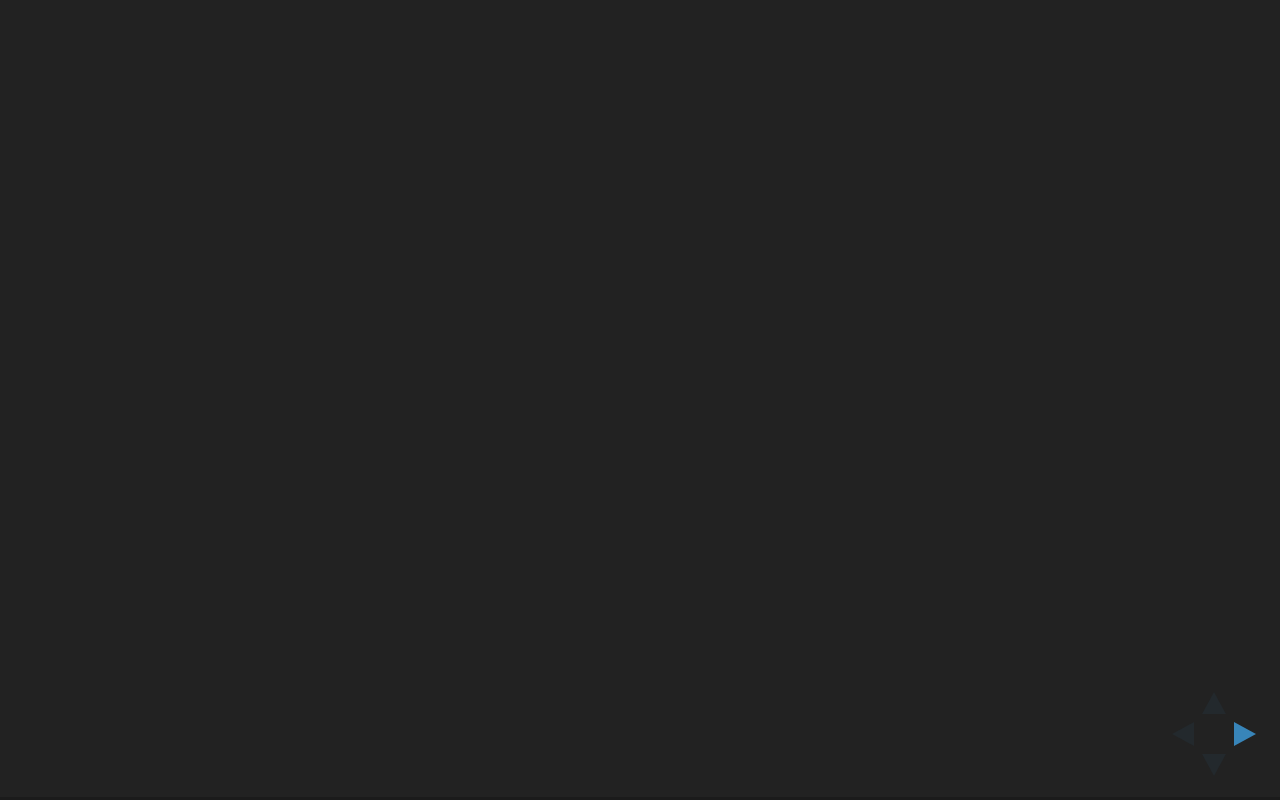
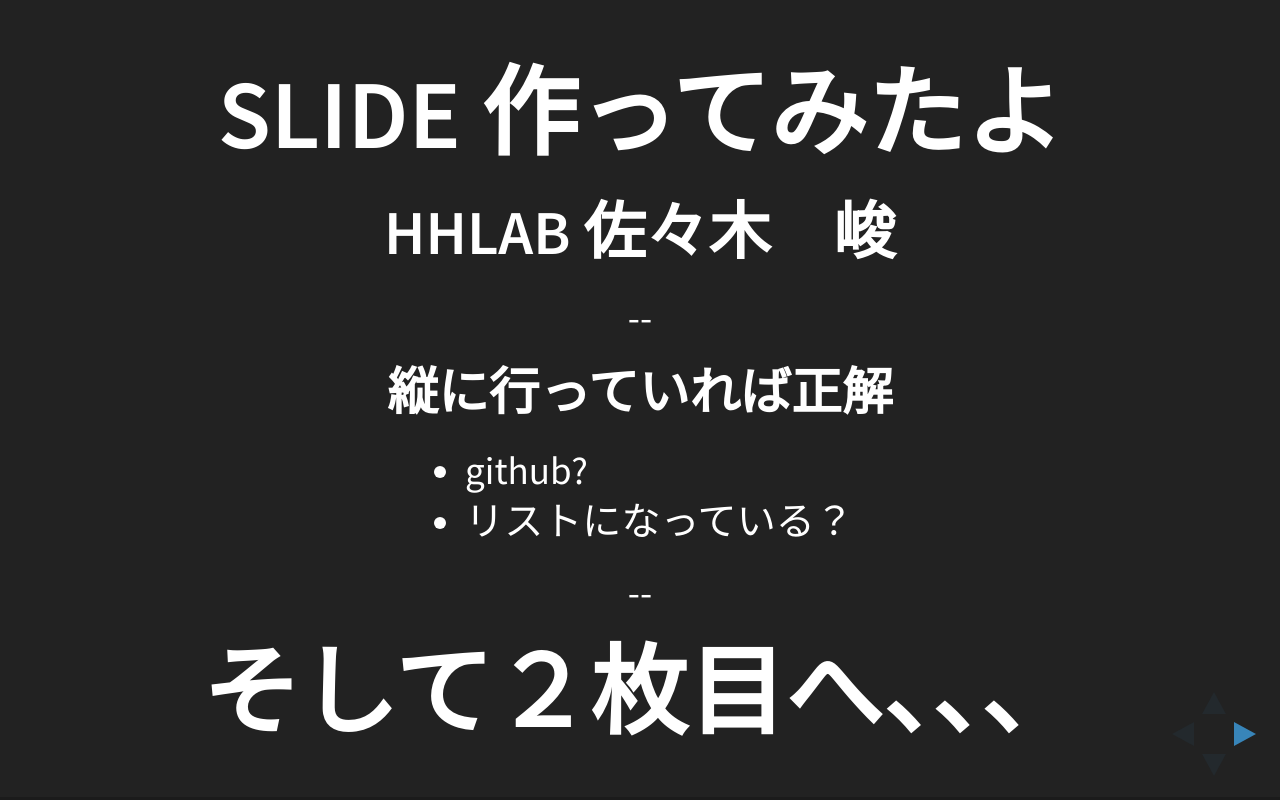
Before and after one commit to takashi1029/graduation_slide, a website: page index.html in a window 1280 px wide. Drawn offline with Linux system fonts and the light colour scheme.

Commit message:
markdown修正

```diff
--- a/index.html
+++ b/index.html
@@ -26,10 +26,8 @@
 			<div class="slides">
 				<section data-markdown
     			data-separator="\n---\n$"
-    			data-vertical="\n--\n$">
+    			data-vertical="\n--\n">
     			<script type="text/template">
-
----
 
 #slide 作ってみたよ
 ##hhlab 佐々木　峻
@@ -40,7 +38,7 @@
 - github?
 - リストになっている？
 
----
+--
 
 #そして２枚目へ、、、
 
```
